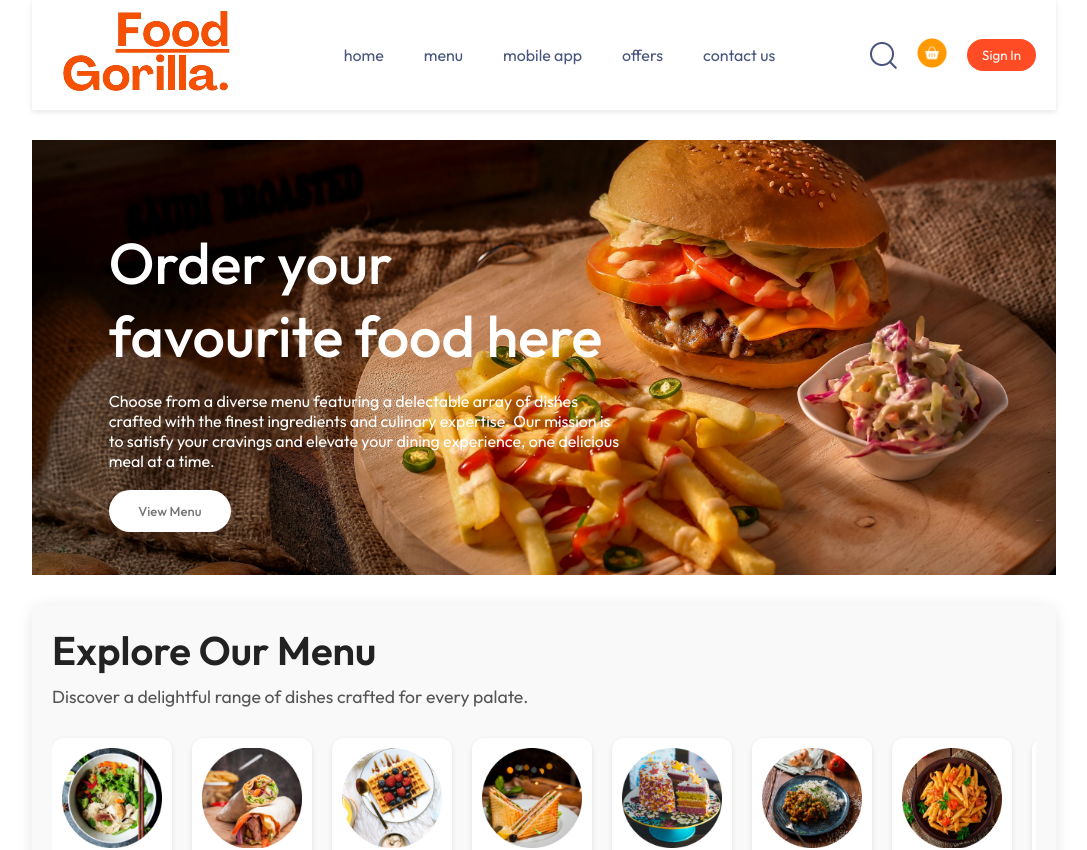
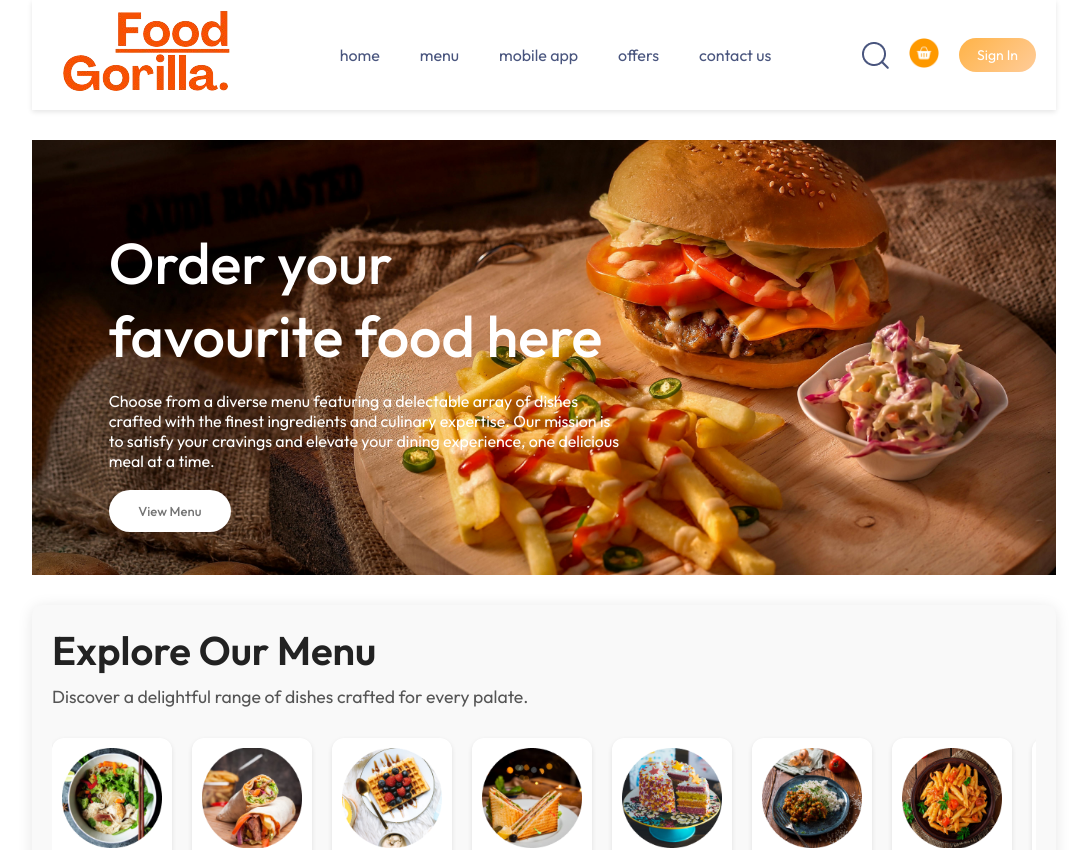
Before and after one commit to ShivamShashank11/food-del, a React (Vite) app in the folder frontend/: page / in a window 1280 px wide. Shown: the top 850 px of the page, without its empty margins (96-1183 px from the left). Built offline with nearby package versions, Linux system fonts and the light colour scheme; no server answers.

Commit message:
btn color fix

```diff
--- a/frontend/src/components/Navbar/Navbar.css
+++ b/frontend/src/components/Navbar/Navbar.css
@@ -1,4 +1,4 @@
-/* Main Navbar Styling */
+/* Navbar Styling */
 .navbar {
     background-color: white;
     display: flex;
@@ -10,10 +10,11 @@
 }
 
 .navbar-logo img {
-    width: 150px;
+    width: 150px; /* Default size for larger screens */
+    transition: width 0.3s ease; /* Smooth transition when resizing */
 }
 
-/* Hide menu items by default on mobile */
+/* Menu items by default */
 .navbar-menu {
     display: flex;
     list-style: none;
@@ -27,6 +28,7 @@
     padding: 10px;
 }
 
+/* Right section of the navbar */
 .navbar-right {
     display: flex;
     align-items: center;
@@ -39,13 +41,21 @@
     position: relative;
 }
 
+/* Sign-in button with light orange color */
 .sign-in-button {
-    background: #FF4C24;
+    background: linear-gradient(135deg, #FFB347, #FFCC99); /* Light orange gradient */
+    font-size: 14px; /* Smaller font size */
     color: white;
-    padding: 8px 15px;
+    padding: 8px 18px; /* Smaller padding for a compact size */
     border: none;
-    border-radius: 20px;
+    border-radius: 20px; /* Compact rounded corners */
     cursor: pointer;
+    transition: background-color 0.3s, transform 0.3s, box-shadow 0.3s;
+}
+
+.sign-in-button:hover {
+    transform: scale(1.05); /* Slight hover effect */
+    box-shadow: 0 4px 8px rgba(0, 0, 0, 0.1); /* Light shadow */
 }
 
 /* Hamburger menu icon for mobile */
@@ -84,3 +94,27 @@
     width: 100%;
     padding: 10px;
 }
+
+/* Basket Icon dot indicator */
+.navbar-search-icon .dot {
+    position: absolute;
+    min-width: 10px;
+    min-height: 10px;
+    background-color: #FF4C24;
+    border-radius: 5px;
+    top: -8px;
+    right: -8px;
+}
+
+/* Responsive adjustments for smaller screens */
+@media (max-width: 900px) {
+    .navbar-logo img {
+        width: 120px; /* Adjusted logo size for smaller screens */
+    }
+}
+
+@media (max-width: 600px) {
+    .navbar-logo img {
+        width: 100px; /* Smaller logo size for even smaller screens */
+    }
+}
```
